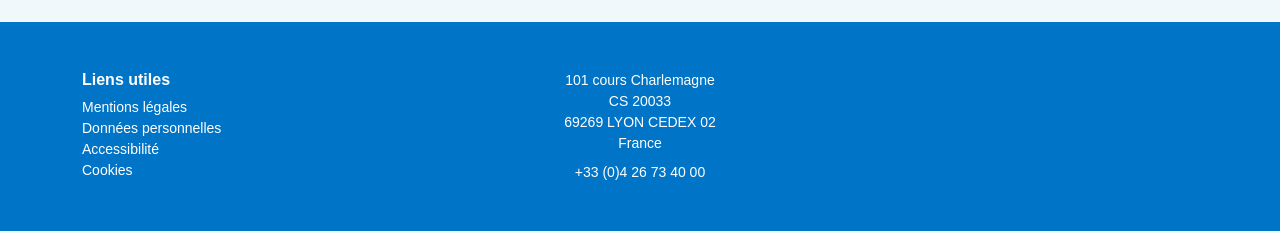
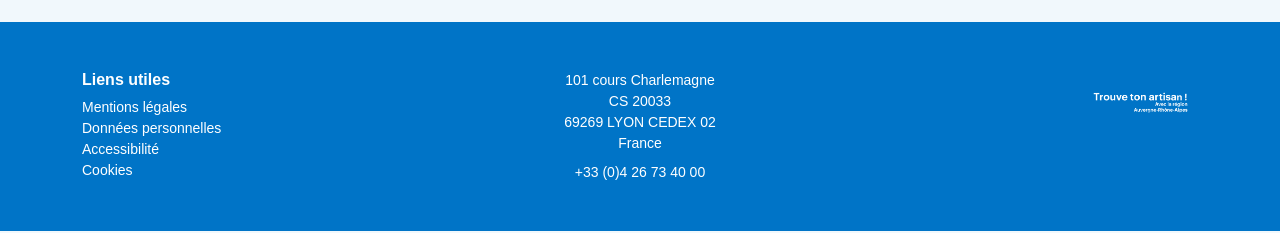
Before and after one commit to SarahDbrn/plateforme-artisans-aura, a React (Create React App) app in the folder frontend/: page / in a window 1280 px wide. Shown: the part 217-450 px from the top of the page. Built offline with nearby package versions, Linux system fonts and the light colour scheme.

Commit message:
ajout logo blanc footer

```diff
--- a/frontend/src/components/Footer.jsx
+++ b/frontend/src/components/Footer.jsx
@@ -1,4 +1,5 @@
 import { Link } from 'react-router-dom';
+import logoBlanc from '../assets/logo-blanc.png'; // ⬅️ Import du logo blanc
 
 function Footer() {
   return (
@@ -47,7 +48,7 @@ function Footer() {
             </ul>
           </div>
 
-          {/* Colonne centre : adresse de Lyon */}
+          {/* Colonne centre : adresse */}
           <div className="col-12 col-md-4 mb-4 mb-md-0 small text-md-center">
             <p className="mb-0">101 cours Charlemagne</p>
             <p className="mb-0">CS 20033</p>
@@ -56,9 +57,13 @@ function Footer() {
             <p className="mb-0 mt-2">+33 (0)4 26 73 40 00</p>
           </div>
 
-          {/* Colonne droite : bloc "Trouve ton artisan !" */}
-          <div className="col-12 col-md-4 text-md-end">
-               {/* Logo */}
+          {/* Colonne droite : Logo blanc */}
+          <div className="col-12 col-md-4 text-md-end d-flex d-md-block justify-content-center mt-4 mt-md-0">
+            <img
+              src={logoBlanc}
+              alt="Logo Région Auvergne Rhône-Alpes"
+              style={{ height: '65px', objectFit: 'contain' }}
+            />
           </div>
         </div>
       </div>
```
Also changed, not shown: frontend/src/assets/logo-blanc.png (added).
